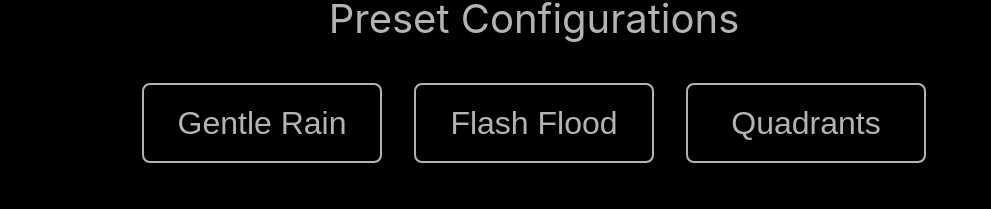
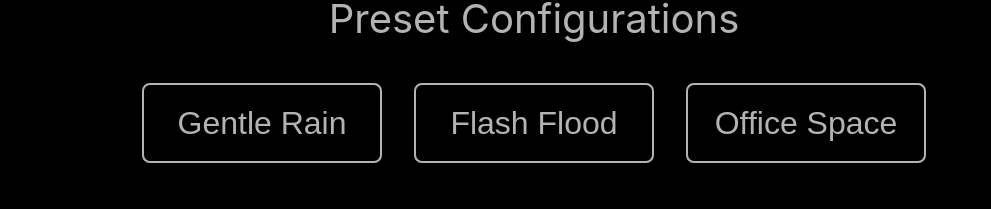
Before and after one commit to ethanprihar/LifeDots, a React (Create React App) app in the folder life-dots/: page / in a window 1280 px wide. Both pictures are taken after a click on the button "Setup". Shown: the part 350-559 px from the top of the page, without its empty margins (106-1097 px from the left). Built offline with nearby package versions, Linux system fonts and the light colour scheme.

Commit message:
added warning and cap to save size

```diff
--- a/life-dots/src/views/SetupView.js
+++ b/life-dots/src/views/SetupView.js
@@ -298,7 +298,7 @@ export default class SetupView extends React.Component
         );
     }
 
-    quadrants = (event) =>
+    office_space = (event) =>
     {
         event.preventDefault()
         this.setState(
@@ -434,8 +434,8 @@ export default class SetupView extends React.Component
                 <button style={config_button_style} onClick={this.flash_flood}>
                     Flash Flood
                 </button>
-                <button style={config_button_style} onClick={this.quadrants}>
-                    Quadrants
+                <button style={config_button_style} onClick={this.office_space}>
+                    Office Space
                 </button>
 
                 <p style={subtitle_style}>Dot Configuration</p>
--- a/life-dots/src/views/WorldView.js
+++ b/life-dots/src/views/WorldView.js
@@ -17,6 +17,7 @@ export default class WorldView extends React.Component
             world: props.world,
         }
         this.local_storage = window.localStorage;
+        this.warned = "no";
         this.auto_save()
     }
 
@@ -40,7 +41,16 @@ export default class WorldView extends React.Component
 
     auto_save()
     {
-        this.local_storage.setItem("world_2.0", JSON.stringify(this.state))
+        let save_string = JSON.stringify(this.state);
+        if (save_string.length < 5000000)
+        {
+            this.local_storage.setItem("world_2.0", JSON.stringify(this.state));
+        }
+        else if (this.warned === "no")
+        {
+            alert("This world is currently too large to save in local storage. Every 30 seconds another save will be attempted, but this will be your only alert.");
+            this.warned = "yes";
+        }
     }
 
     render()
```
